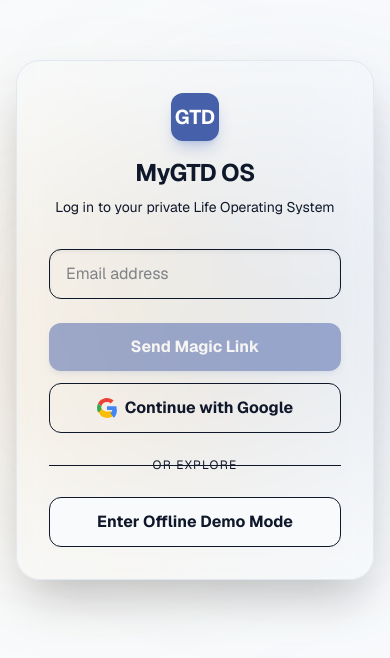
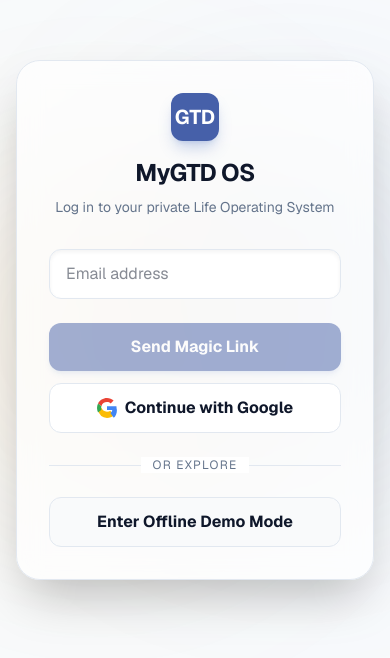
Before and after one commit to LocoRoco88/my-gtd-app, a Next.js app: page / in a window 390 px wide. Shown: the part 102-760 px from the top of the page. Built offline with nearby package versions, Linux system fonts and the light colour scheme; no server answers.

Commit message:
fix: resolve mobile context selector transparency and theme color mapping in tailwind v4

```diff
--- a/src/app/globals.css
+++ b/src/app/globals.css
@@ -22,6 +22,12 @@
   --color-surface-hover-light: #f9fafb;
   --color-surface-hover-dark: #1f1f22;
 
+  --color-surface: var(--surface);
+  --color-surface-border: var(--surface-border);
+  --color-muted: var(--muted);
+  --color-background: var(--background);
+  --color-foreground: var(--foreground);
+
   --font-sans: var(--font-geist-sans);
   --font-mono: var(--font-geist-mono);
 }
@@ -30,6 +36,7 @@
   --background: #f8fafc;
   --foreground: #0f172a;
   --surface: #ffffff;
+  --surface-rgb: 255, 255, 255;
   --surface-border: #e2e8f0;
   --muted: #64748b;
   --ring: rgba(91, 124, 196, 0.5);
@@ -40,6 +47,7 @@
     --background: #09090b;
     --foreground: #f8fafc;
     --surface: #121214;
+    --surface-rgb: 18, 18, 20;
     --surface-border: #27272a;
     --muted: #a1a1aa;
     --ring: rgba(91, 124, 196, 0.5);
@@ -55,7 +63,7 @@ body {
 
 /* Glassmorphism utilities */
 .glass {
-  background: rgba(var(--surface), 0.7);
+  background: rgba(var(--surface-rgb), 0.7);
   backdrop-filter: blur(12px);
   -webkit-backdrop-filter: blur(12px);
   border: 1px solid var(--surface-border);
```
